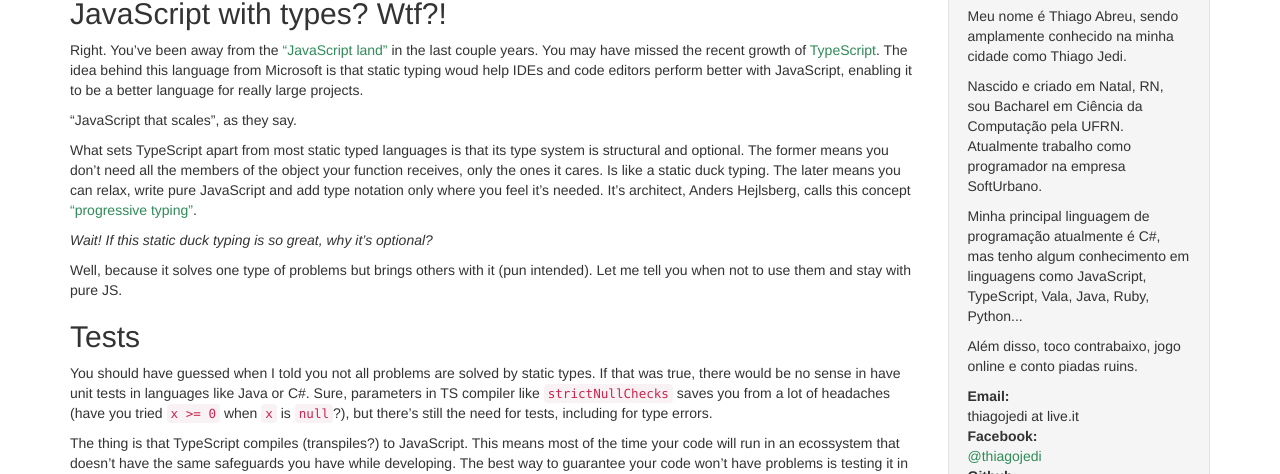
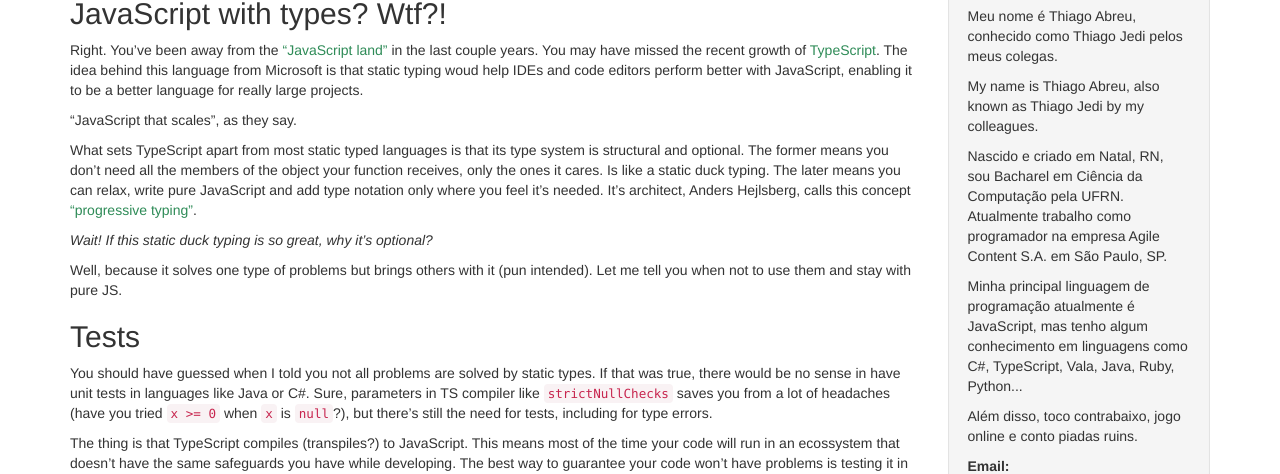
Before and after one commit to thiagojedi/thiagojedi.github.io, a Jekyll site: the page built from _posts/2018-02-13-typescript_when_its_bad.md, in a window 1280 px wide and 900 px high, cut to the strip 426-900 px from the top of the window. Built offline with Jekyll 4.4.1, drawn with Linux system fonts in a browser that asks for light colours.

Commit message:
Localization fixes

```diff
--- a/_includes/side_bar.html
+++ b/_includes/side_bar.html
@@ -1,17 +1,22 @@
 <div class="well">
-	<p>
-		<img src="https://github.com/thiagoabreu.png" alt="Thiago Abreu" class="img-responsive img-circle center-block" id="profile-pic"
-		/>
-	</p>
-	<p>
-		Meu nome é Thiago Abreu, sendo amplamente conhecido na minha cidade como Thiago Jedi.
-	</p>
-	<div class="hidden-xs">
+    <p>
+        <img src="https://github.com/thiagoabreu.png" alt="Thiago Abreu" class="img-responsive img-circle center-block" id="profile-pic"
+        />
+    </p>
+    <p lang="pt_BR">
+        Meu nome é Thiago Abreu, conhecido como Thiago Jedi pelos meus colegas.
+    </p>
+    <p lang="en_US">
+        My name is Thiago Abreu, also known as Thiago Jedi by my colleagues.
+    </p>
+    <div class="hidden-xs" lang="pt_BR">
         <p>
-            Nascido e criado em Natal, RN, sou Bacharel em Ciência da Computação pela UFRN. Atualmente trabalho como programador na empresa SoftUrbano.
+            Nascido e criado em Natal, RN, sou Bacharel em Ciência da Computação pela UFRN. Atualmente trabalho como programador na empresa
+            Agile Content S.A. em São Paulo, SP.
         </p>
         <p>
-            Minha principal linguagem de programação atualmente é C#, mas tenho algum conhecimento em linguagens como JavaScript, TypeScript, Vala, Java, Ruby, Python...
+            Minha principal linguagem de programação atualmente é JavaScript, mas tenho algum conhecimento em linguagens como C#, TypeScript,
+            Vala, Java, Ruby, Python...
         </p>
         <p>
             Além disso, toco contrabaixo, jogo online e conto piadas ruins.
@@ -22,11 +27,17 @@
             <dt>Email:</dt>
             <dd>thiagojedi at live.it</dd>
             <dt>Facebook:</dt>
-            <dd><a href="https://fb.com/thiagojedi">@thiagojedi</a></dd>
+            <dd>
+                <a href="https://fb.com/thiagojedi">@thiagojedi</a>
+            </dd>
             <dt>Github:</dt>
-            <dd><a href="https://github.com/thiagoabreu">@thiagoabreu</a></dd>
+            <dd>
+                <a href="https://github.com/thiagoabreu">@thiagoabreu</a>
+            </dd>
             <dt>Twitter:</dt>
-            <dd><a href="https://twitter.com/Jedi_Thiago">@Jedi_Thiago</a></dd>
+            <dd>
+                <a href="https://twitter.com/Jedi_Thiago">@Jedi_Thiago</a>
+            </dd>
         </dl>
     </div>
 </div>
```
Also changed, not shown: _posts/2018-02-13-typescript_when_its_bad.md (+1 -0 lines).
